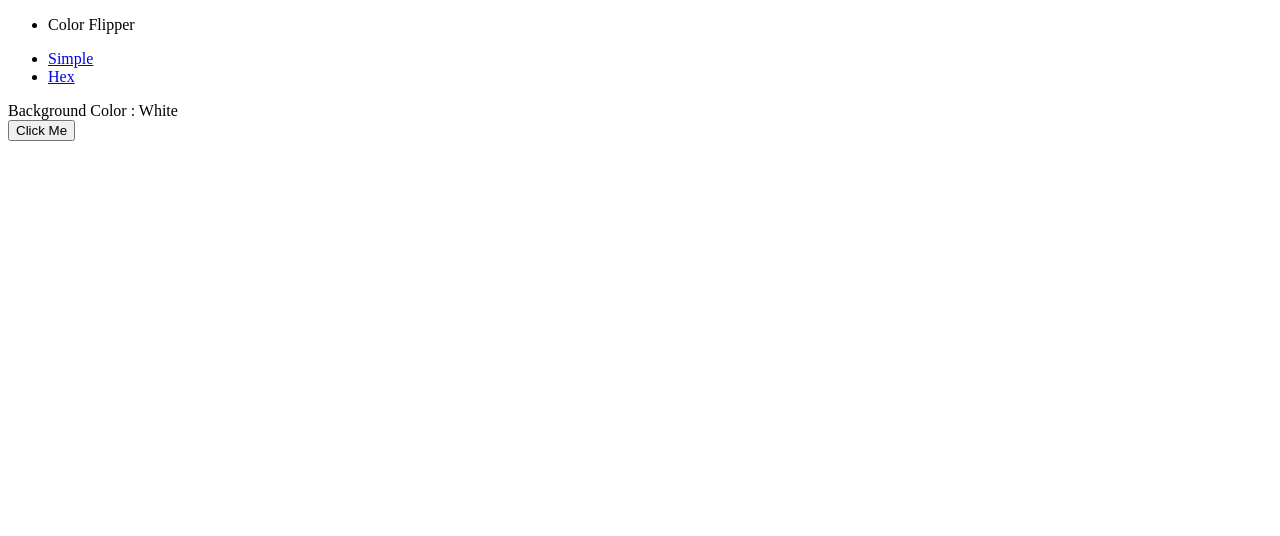
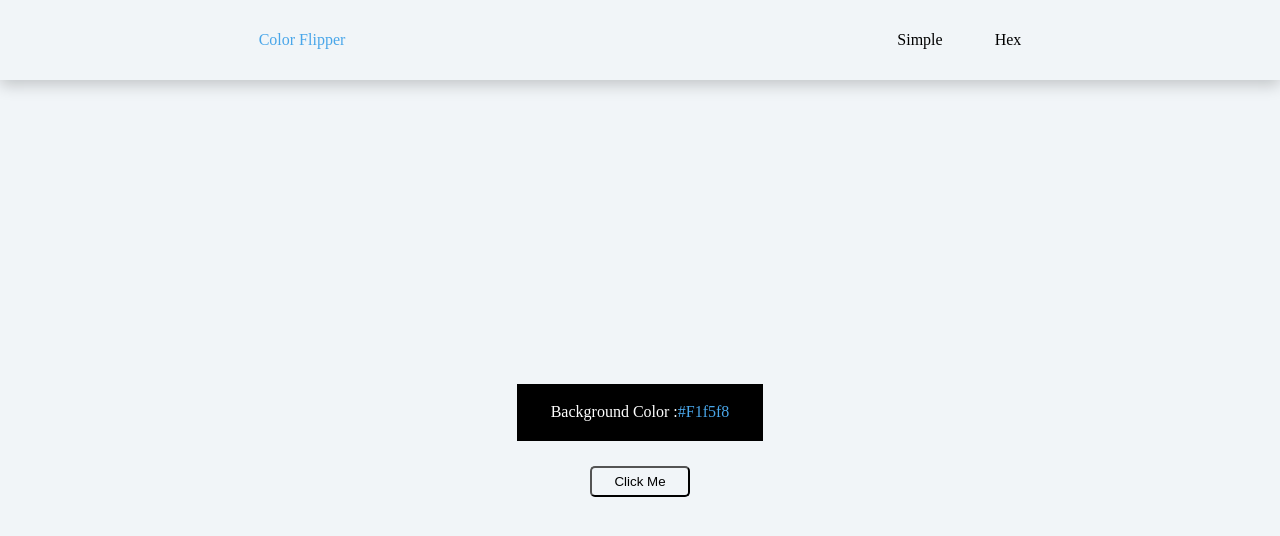
Before and after one commit to rudrakshk-101/color-flipper, a plain HTML site: page hex.html in a window 1280 px wide. Drawn offline with Linux system fonts and the light colour scheme; the site is published under a folder, as on GitHub Pages, so addresses that start at the root find nothing.

Commit message:
Update hex.html

```diff
--- a/hex.html
+++ b/hex.html
@@ -5,15 +5,15 @@
     <meta http-equiv="X-UA-Compatible" content="IE=edge">
     <meta name="viewport" content="width=device-width, initial-scale=1.0">
     <title>color flipper simple </title>
-    <link rel="stylesheet" href="/style.css">
+    <link rel="stylesheet" href="style.css">
 </head>
 <body>
     <header>
         <nav class="navbar">
             <ul>
                 <li class="logo"><p>Color Flipper</p></li>
-                <li><a href="/index.html">Simple</a></li>
-                <li><a href="/hex.html">Hex</a></li>
+                <li><a href="index.html">Simple</a></li>
+                <li><a href="hex.html">Hex</a></li>
             </ul>
         </nav>
     </header>
@@ -21,6 +21,6 @@
         <div class="clr">Background Color :  <span class="color"> White</span></div>
         <button class="btn" id="btn">Click Me</button>
     </div>
-    <script src="/hex.js"></script>
+    <script src="hex.js"></script>
 </body>
 </html>
```
